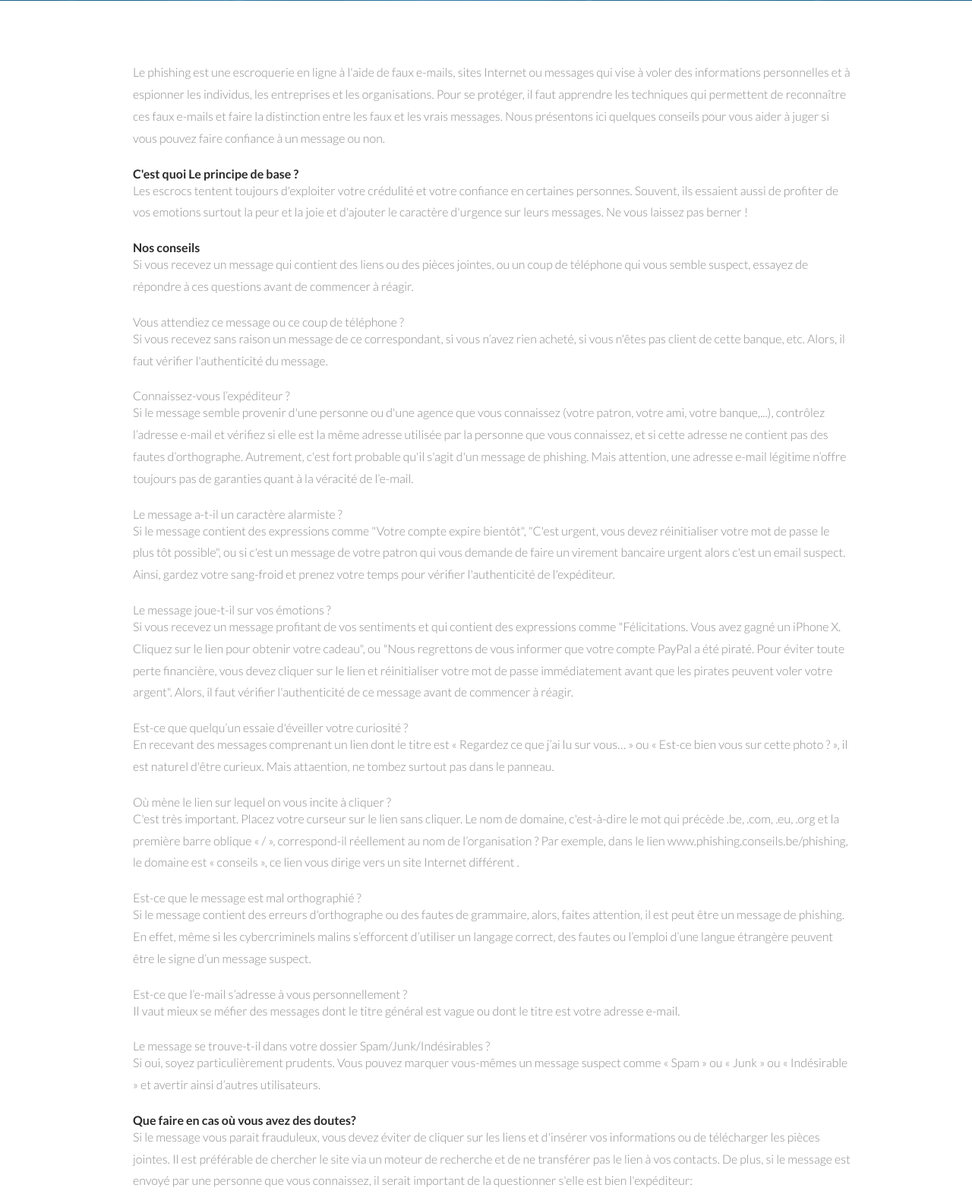
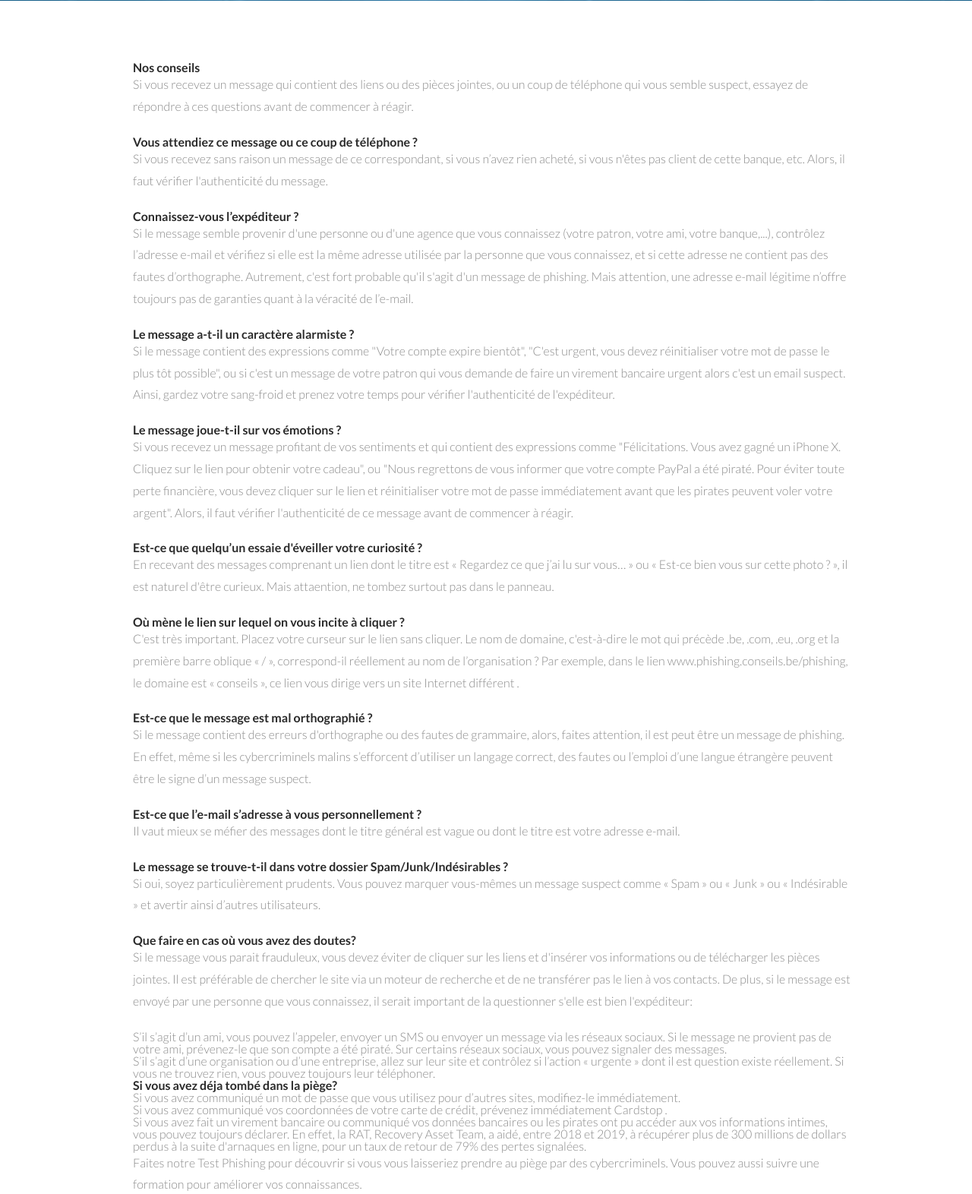
Before and after one commit to Azrood/Awarephish, a Django app: page /conseils/ in a window 1280 px wide. Shown: the part 357-1929 px from the top of the page at 76% size. Run offline with Django 3.2, Linux system fonts and the light colour scheme; some libraries are stand-ins or nearby versions.

Commit message:
fixed formatting and conseil page (need more ?)

```diff
--- a/awarephish/quiz/templates/quiz/conseil.html
+++ b/awarephish/quiz/templates/quiz/conseil.html
@@ -61,64 +61,54 @@
 						<div class="12u skel-cell-important">
 							<article>
 							<section id="content" >
-								<p>Le phishing est une escroquerie en ligne à l'aide de faux e-mails, sites Internet ou messages qui vise à voler
-								des informations personnelles et à espionner les individus, les entreprises et les organisations.
-								Pour se protéger, il faut apprendre les techniques qui permettent de reconnaître ces faux e-mails et faire la distinction entre
-								les faux et les vrais messages. Nous présentons ici quelques conseils pour vous aider à juger si vous pouvez faire confiance à un message ou non.</p>
-
-								<h2><strong>C'est quoi Le principe de base ?</strong></h2>
-								<p>Les escrocs tentent toujours d'exploiter votre crédulité et votre confiance en certaines personnes.
-								Souvent, ils essaient aussi de profiter de vos emotions surtout la peur et la joie et d'ajouter le caractère d'urgence sur leurs messages.
-								Ne vous laissez pas berner !</p>
-
 								<h3><strong>Nos conseils</strong></h3>
 
 								<p>Si vous recevez un message qui contient des liens ou des pièces jointes, ou un coup de téléphone qui vous semble suspect,
 								essayez de répondre à ces questions avant de commencer à réagir.</p>
 
-								<ul><li>         Vous attendiez ce message ou ce coup de téléphone ?</li>
+								<ul><li><strong>Vous attendiez ce message ou ce coup de téléphone ?</strong></li>
 								</ul><p>Si vous recevez sans raison un message de ce correspondant, si vous n’avez rien acheté, si vous n'êtes pas client de cette banque, etc.
 								Alors, il faut vérifier l'authenticité du message.</p>
 
-								<ul><li>         Connaissez-vous l’expéditeur ?</li>
+								<ul><li> <strong>Connaissez-vous l’expéditeur ?</strong></li>
 								</ul><p>Si le message semble provenir d'une personne ou d'une agence que vous connaissez (votre patron, votre ami, votre banque,...),
 								contrôlez l’adresse e-mail et vérifiez si elle est la même adresse utilisée par la personne que vous connaissez,
 								et si cette adresse ne contient pas des fautes d’orthographe. Autrement, c'est fort probable qu'il s'agit d'un message de phishing.
 								Mais attention, une adresse e-mail légitime n’offre toujours pas de garanties quant à la véracité de l’e-mail.</p>
 
-								<ul><li>         Le message a-t-il un caractère alarmiste ?</li>
+								<ul><li><strong>Le message a-t-il un caractère alarmiste ?</strong></li>
 								</ul><p>Si le message contient des expressions comme "Votre compte expire bientôt", "C'est urgent, vous devez réinitialiser votre mot de passe
 								le plus tôt possible", ou si c'est un message de votre patron qui vous demande de faire un virement bancaire urgent alors c'est un email suspect.
 								Ainsi, gardez votre sang-froid et prenez votre temps pour vérifier l'authenticité de l'expéditeur.</p>
 
-								<ul><li>         Le message joue-t-il sur vos émotions ?</li>
+								<ul><li><strong>Le message joue-t-il sur vos émotions ?</strong></li>
 								</ul><p>Si vous recevez un message profitant de vos sentiments et qui contient des expressions comme "Félicitations.
 								Vous avez gagné un iPhone X. Cliquez sur le lien pour obtenir votre cadeau", ou "Nous regrettons de vous informer que votre compte PayPal a été piraté.
 								Pour éviter toute perte financière, vous devez cliquer sur le lien et réinitialiser votre mot de passe immédiatement avant que les pirates
 								peuvent voler votre argent". Alors, il faut vérifier l'authenticité de ce message avant de commencer à réagir.</p>
 
-								<ul><li>         Est-ce que quelqu’un essaie d'éveiller votre curiosité ?</li>
+								<ul><li><strong>Est-ce que quelqu’un essaie d'éveiller votre curiosité ?</strong></li>
 								</ul><p>En recevant des messages comprenant un lien dont le titre est « Regardez ce que j’ai lu sur vous… » ou
 								« Est-ce bien vous sur cette photo ? », il est naturel d'être curieux. Mais attaention, ne tombez surtout pas dans le panneau.</p>
 
-								<ul><li>         Où mène le lien sur lequel on vous incite à cliquer ?</li>
+								<ul><li><strong>Où mène le lien sur lequel on vous incite à cliquer ?</strong></li>
 								</ul><p>C'est très important. Placez votre curseur sur le lien sans cliquer. Le nom de domaine, c'est-à-dire le mot qui précède .be, .com, .eu,
 								.org et la première barre oblique « / », correspond-il réellement au nom de l’organisation ?
 								Par exemple, dans le lien www.phishing.conseils.be/phishing, le domaine est « conseils »,
 								ce lien vous dirige vers un site Internet différent .<br />
 
 
-								<ul><li>         Est-ce que le message est mal orthographié ?</li>
+								<ul><li><strong> Est-ce que le message est mal orthographié ?</strong></li>
 								</ul><p>Si le message contient des erreurs d'orthographe ou des fautes de grammaire, alors, faites attention,
 								il est peut être un message de phishing. En effet, même si les cybercriminels malins s’efforcent d’utiliser
 								un langage correct, des fautes ou l’emploi d’une langue étrangère peuvent être le signe d’un message suspect. </p>
 
 
-								<ul><li>         Est-ce que l’e-mail s’adresse à vous personnellement ? </li>
+								<ul><li><strong>Est-ce que l’e-mail s’adresse à vous personnellement ?</strong> </li>
 								</ul><p>Il vaut mieux se méfier des messages dont le titre général est vague ou dont le titre est votre adresse e-mail.</p>
 
 
-								<ul><li>         Le message se trouve-t-il dans votre dossier Spam/Junk/Indésirables ? </li>
+								<ul><li><strong>Le message se trouve-t-il dans votre dossier Spam/Junk/Indésirables ? </strong></li>
 								</ul><p>Si oui, soyez particulièrement prudents. Vous pouvez marquer vous-mêmes un message suspect comme « Spam » ou « Junk » ou
 								« Indésirable » et avertir ainsi d’autres utilisateurs.</p>
 
```
